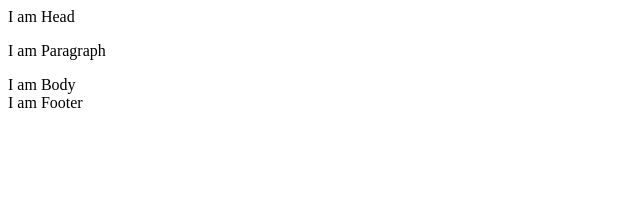
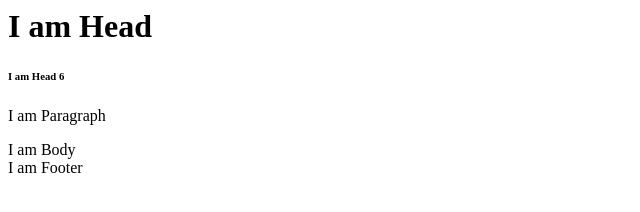
Before and after one commit to NgWoeiJiang/lab4, a plain HTML site: page index.html in a window 1280 px wide. Shown: the whole page, without its empty margins (0-640 px from the left). Drawn offline with Linux system fonts and the light colour scheme.

Commit message:
2nd Time

```diff
--- a/index.html
+++ b/index.html
@@ -1,7 +1,10 @@
 <html>
-<head>
+<h1>
 I am Head
-</head>
+</h1>
+<h6>
+I am Head 6
+</h6>
 <p>
 I am Paragraph
 </p>
```
Also changed, not shown: main.css (added), main.js (added).
